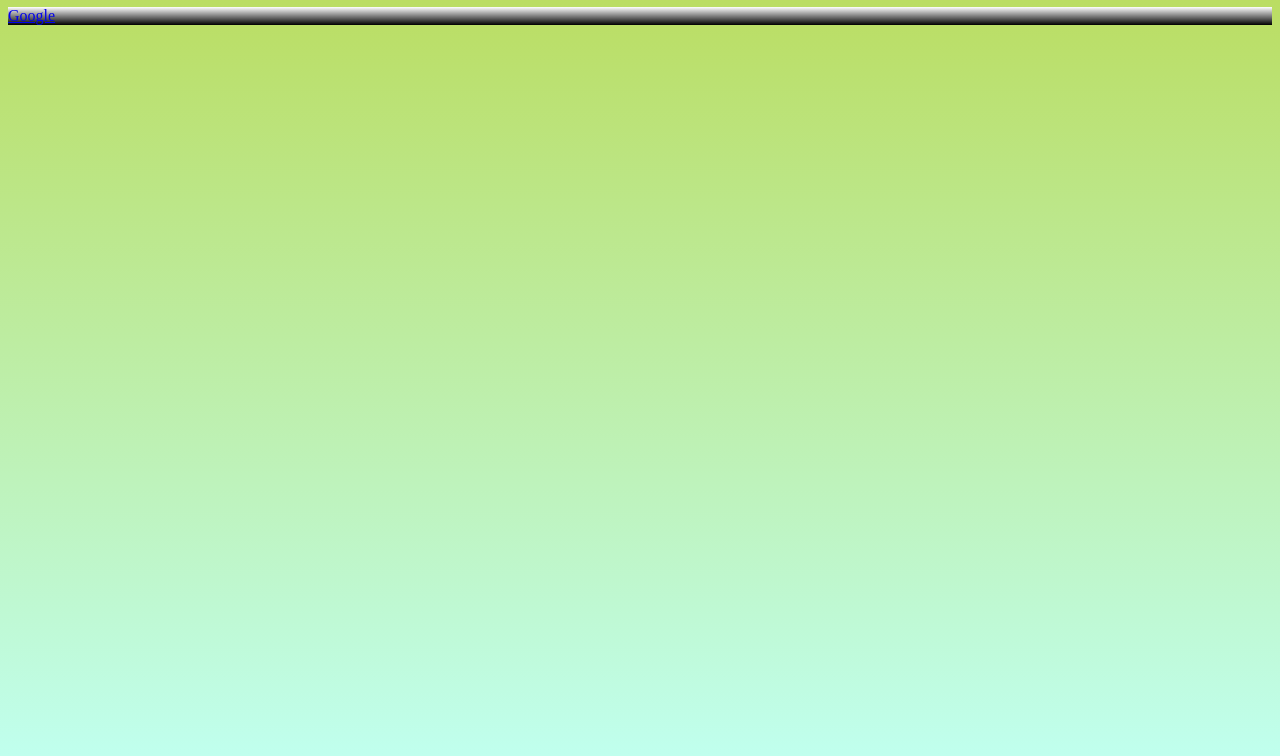
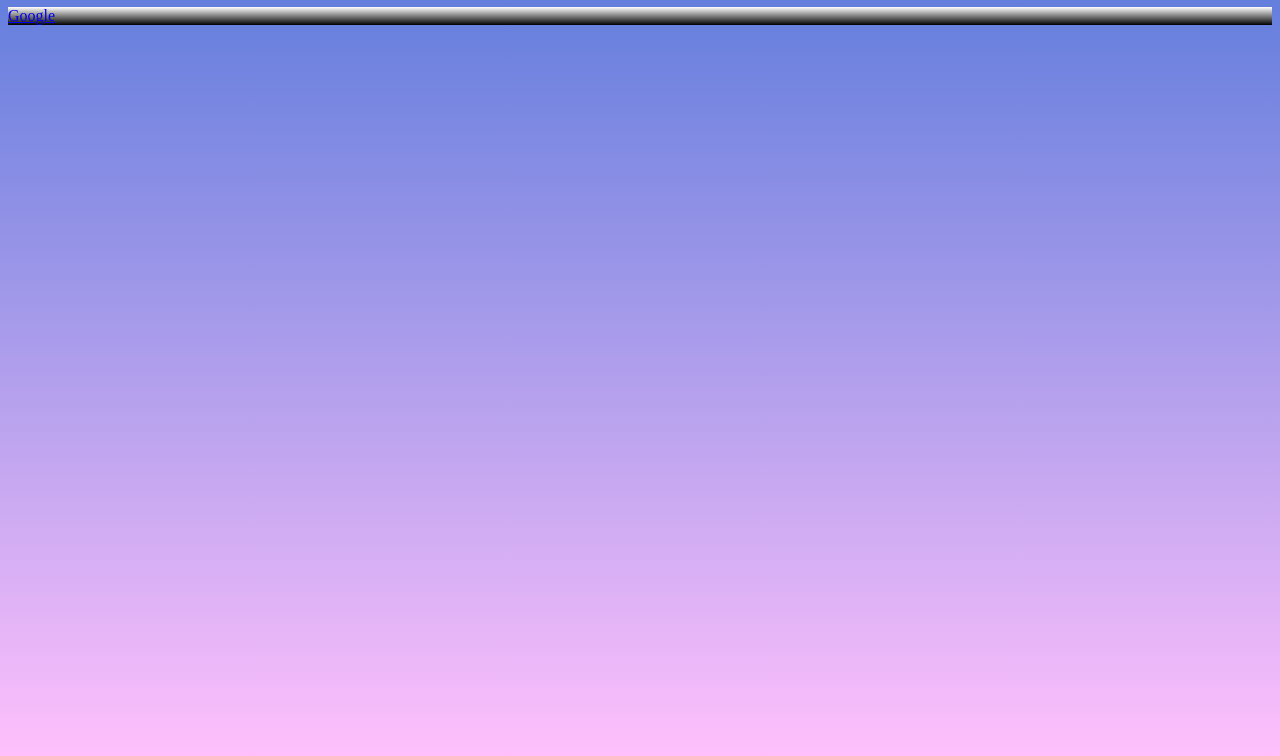
Before and after one commit to vignote/vignote-HtasHTMLyCSS_M2, a website built with Parcel: page index.html in a window 1280 px wide. Shown: the part 73-829 px from the top of the page. Built offline with nearby package versions, Linux system fonts and the light colour scheme.

Commit message:
Segundo Commit

```diff
--- a/style.css
+++ b/style.css
@@ -1,7 +1,7 @@
 body {
   height: 100vh;
   color: #1f1f1f;
-  background: linear-gradient(to bottom, #bada55, #c0ffee);
+  background: linear-gradient(to bottom, #5578da, #ffc0fc);
 }
 a {
   background: linear-gradient(to top, black, white);
```
